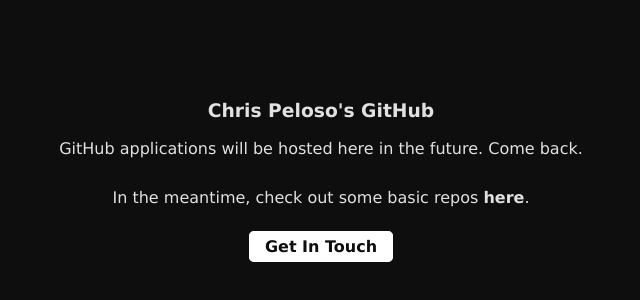
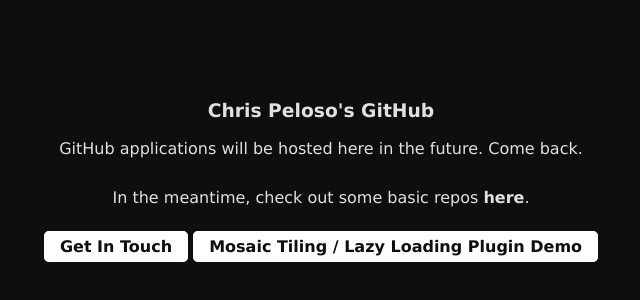
Before and after one commit to cspeloso/cspeloso.github.io, a plain HTML site: page index.html in a window 1280 px wide. Shown: the part 90-390 px from the top of the page, without its empty margins (319-959 px from the left). Drawn offline with Linux system fonts and the light colour scheme.

Commit message:
updated links

```diff
--- a/index.html
+++ b/index.html
@@ -14,6 +14,7 @@
             <p>GitHub applications will be hosted here in the future. Come back.</p>
             <p>In the meantime, check out some basic repos <a href="https://github.com/cspeloso" class="repos-link" target="_blank">here</a>.</p>
             <a href="https://www.chrispeloso.com/contact" class="portfolio-link" target="_blank">Get In Touch</a>
+            <a href="https://cspeloso.github.io/Lazy-Loading-Mosaic-Tiling-Plugin/" class="portfolio-link" target="_blank">Mosaic Tiling / Lazy Loading Plugin Demo</a>
         </div>
     </body>
 
```
